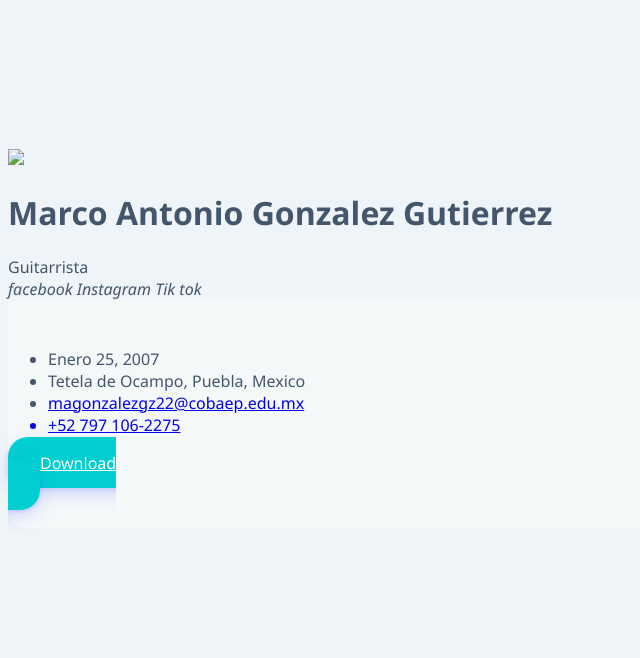
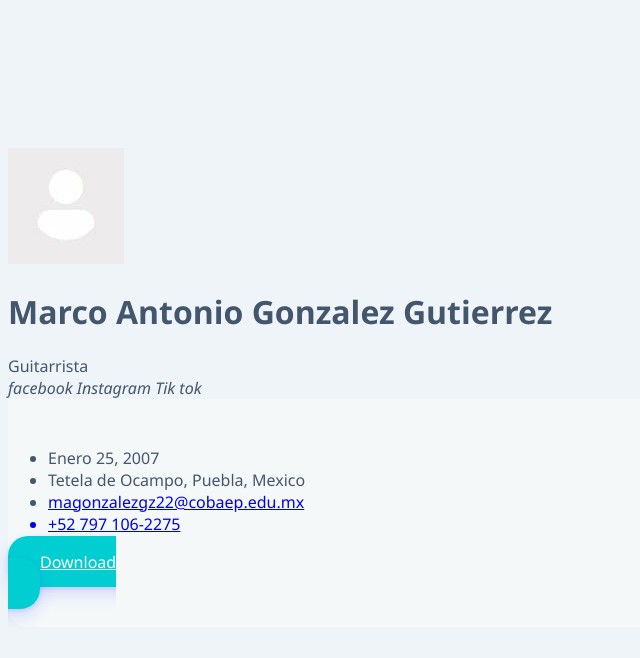
Before and after one commit to Marco-ant-G/CSS, a plain HTML site: page index.html in a window 1280 px wide. Shown: the whole page, without its empty margins (0-640 px from the left). Drawn offline with Linux system fonts and the light colour scheme.

Commit message:
Update index.html

```diff
--- a/index.html
+++ b/index.html
@@ -9,7 +9,7 @@
    <aside>
 </div>
    <div>
-<img src="RECURSOS/Avatar.jpg" id="photo-profile"/>
+<img src="Avatar.jpg" id="photo-profile"/>
   <div>
   <h1>Marco Antonio Gonzalez Gutierrez</h1>
    <div>Guitarrista</div>
```
